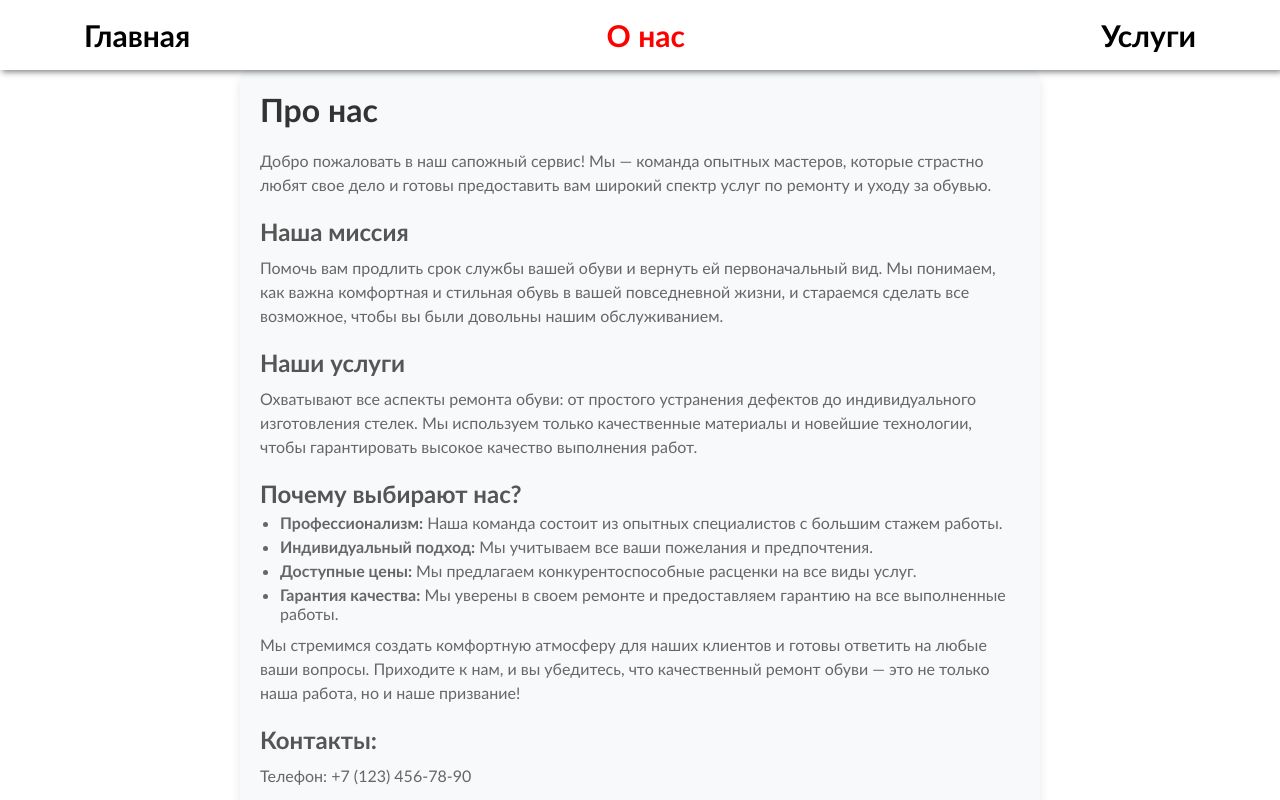
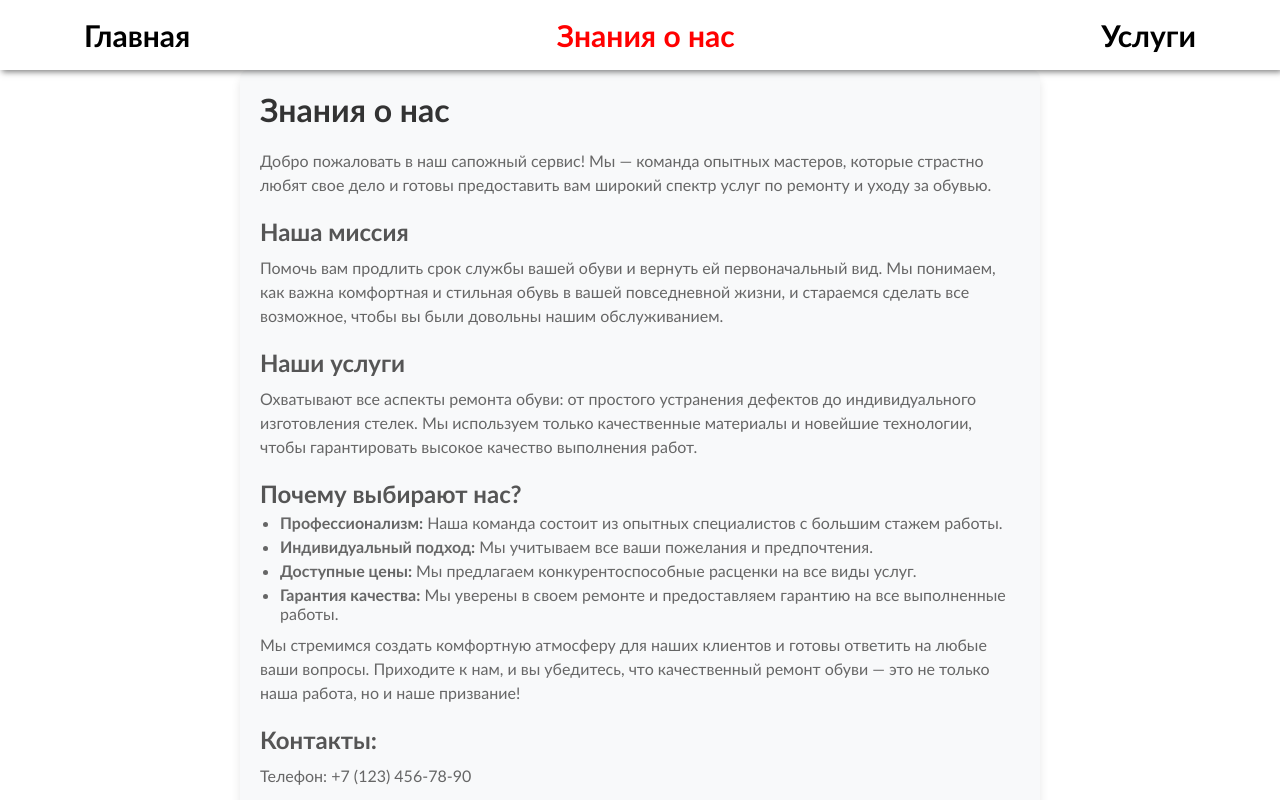
Before and after one commit to ArmanAproyan/sapojnik, a Next.js app: page /about in a window 1280 px wide. Shown: the top 800 px of the page. Built offline with nearby package versions, Linux system fonts and the light colour scheme.

Commit message:
add-metadata

```diff
--- a/app/about/page.tsx
+++ b/app/about/page.tsx
@@ -1,9 +1,16 @@
 import style from './style.module.scss';
+import { Metadata } from 'next';
+
+
+export const metadata: Metadata = {
+  title: "Знания о нас",
+  description: "Generated by create next app",
+};
 
 const About = () => {
       return (
         <div className={style.aboutUs}>
-          <h1 className={style.title}>Про нас</h1>
+          <h1 className={style.title}>Знания о нас</h1>
           <p className={style.description}>
             Добро пожаловать в наш сапожный сервис! Мы — команда опытных мастеров,
             которые страстно любят свое дело и готовы предоставить вам широкий спектр
--- a/app/api/reviews/route.tsx
+++ b/app/api/reviews/route.tsx
@@ -1,5 +1,6 @@
 import { NextRequest, NextResponse } from "next/server";
-const db = require('../../database/init');
+import db from '../../database/init';
+
 
 export async function GET() {
     try {
@@ -17,7 +18,6 @@ export async function POST(request: NextRequest) {
         const data = await request.json();
         const { email, review } = data;
 
-        // Проверка входных данных
         if (!email || !review) {
             return NextResponse.json({ success: false, message: "Email и отзыв обязательны." }, { status: 400 });
         }
--- a/app/components/complex/header/Header.tsx
+++ b/app/components/complex/header/Header.tsx
@@ -6,7 +6,7 @@ import { Ilink } from '@/app/types/types';
 
 const links: Ilink[] = [
   { href: '/', label: 'Главная' },
-  { href: '/about', label: 'О нас' },
+  { href: '/about', label: 'Знания о нас' },
   { href: '/services', label: 'Услуги' }
   // { href: '/Reviews', label: 'Отзывы' },
 ];
--- a/app/components/complex/reviews/Reviews.tsx
+++ b/app/components/complex/reviews/Reviews.tsx
@@ -54,7 +54,7 @@ const Reviews: React.FC<ReviewsProps> = ({setReviewData }) => {
         }
 
 
-        if(review.length >= 250) {
+        if(review.length >= 550) {
             setErrorMessage((prevState) => {
                 return {
                     ...prevState,
--- a/app/components/complex/reviews/style.module.scss
+++ b/app/components/complex/reviews/style.module.scss
@@ -35,7 +35,7 @@
 
 .textarea {
     width: 100%;
-    height: 150px; // Увеличиваем высоту для отзыва
+    height: 150px;
     padding: 0.375rem 0.75rem;
     border: 1px solid #ced4da;
     border-radius: 0.25rem;
--- a/app/database/init.ts
+++ b/app/database/init.ts
@@ -16,4 +16,5 @@ db.prepare(`
 
 
 
-module.exports = db;
+// module.exports = db;
+export default db
--- a/app/layout.tsx
+++ b/app/layout.tsx
@@ -5,7 +5,7 @@ import Footer from "./components/complex/footer/Footer";
 
 
 export const metadata: Metadata = {
-  title: "Sapojnik",
+  title: "Новая походка",
   description: "Generated by create next app",
 };
 
--- a/next.config.mjs
+++ b/next.config.mjs
@@ -1,4 +1,6 @@
 /** @type {import('next').NextConfig} */
-const nextConfig = {};
+const nextConfig = {
+
+};
 
 export default nextConfig;
--- a/package.json
+++ b/package.json
@@ -23,8 +23,6 @@
     "@types/node": "^20",
     "@types/react": "^18",
     "@types/react-dom": "^18",
-    "eslint": "^8",
-    "eslint-config-next": "14.2.15",
     "postcss": "^8",
     "tailwindcss": "^3.4.1",
     "typescript": "^5"
```
Also changed, not shown: app/services/page.tsx (+8 -1 lines), 2 other files (tests, documents, lock files or other folders).
